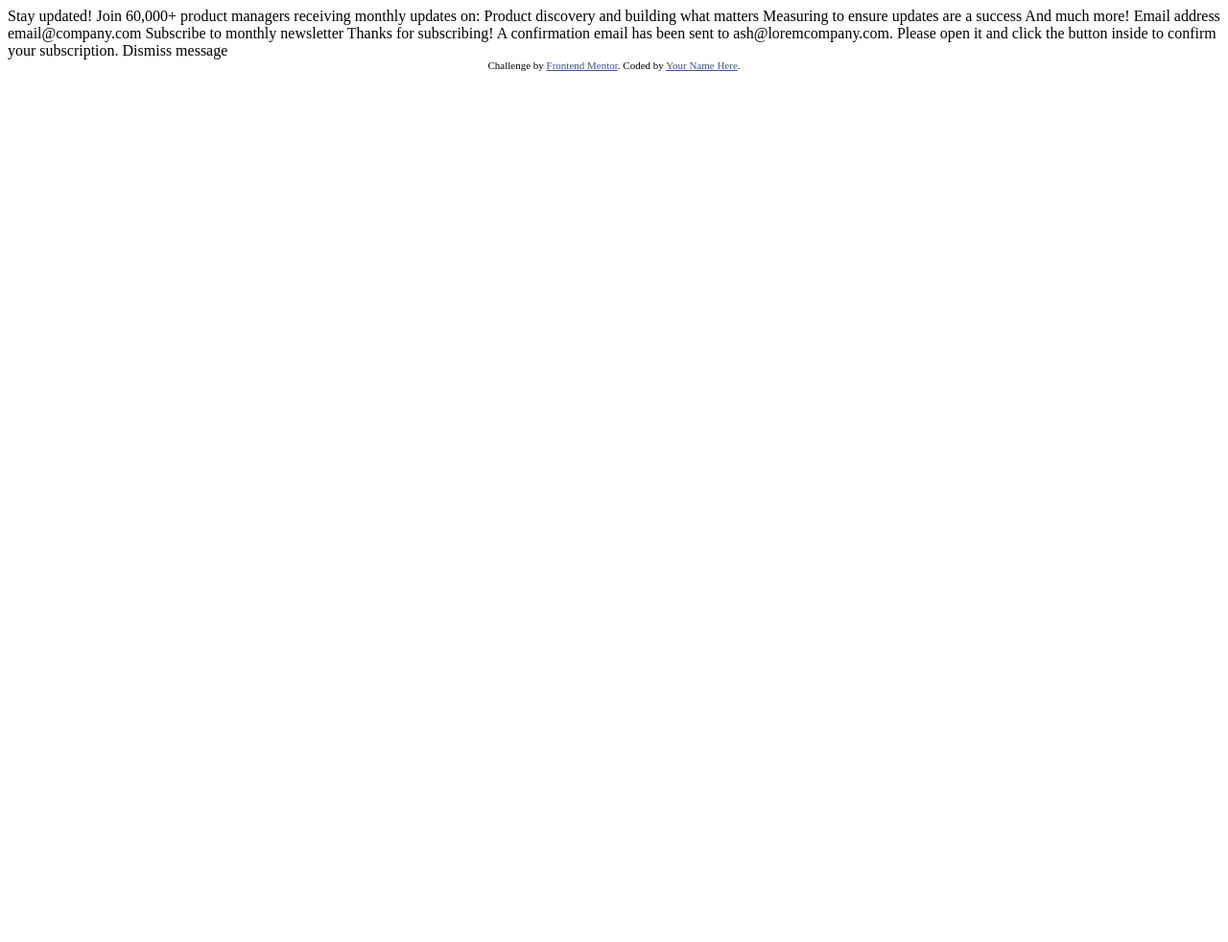
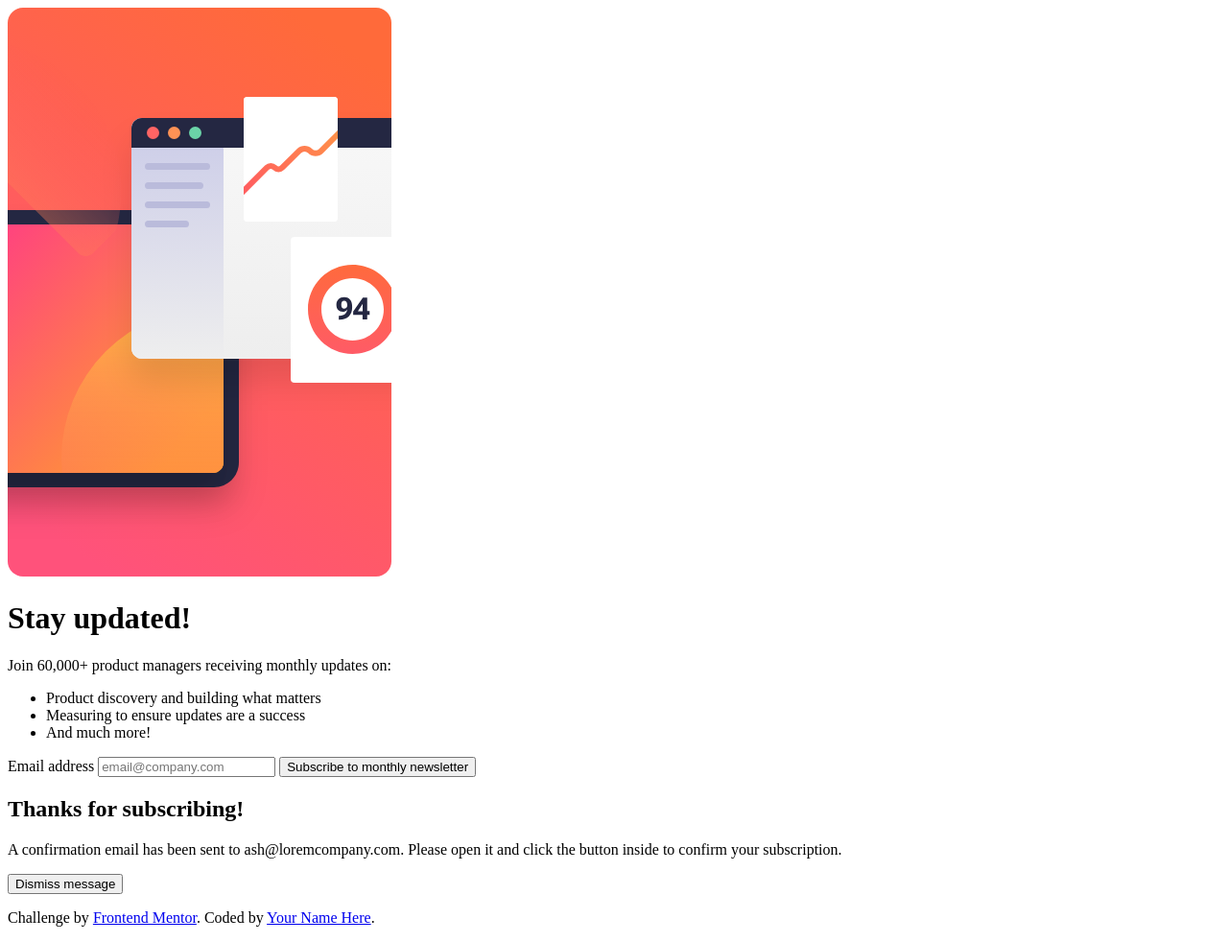
Before and after one commit to samuel-adu/newsletter-signup-form, a plain HTML site: page index.html in a window 1280 px wide. Shown: the whole page at 96% size. Before the commit the page ends 800 px from the top, so only its background shows below. Drawn offline with Linux system fonts and the light colour scheme.

Commit message:
add semantic html

```diff
--- a/index.html
+++ b/index.html
@@ -1,52 +1,80 @@
 <!DOCTYPE html>
 <html lang="en">
   <head>
-  <meta charset="UTF-8">
-  <meta name="viewport" content="width=device-width, initial-scale=1.0"> <!-- displays site properly based on user's device -->
+    <meta charset="UTF-8" />
+    <meta name="viewport" content="width=device-width, initial-scale=1.0" />
+    <!-- displays site properly based on user's device -->
 
-  <link rel="icon" type="image/png" sizes="32x32" href="./assets/images/favicon-32x32.png">
-
-  <title>Frontend Mentor | Newsletter sign-up form with success message</title>
-
-  <!-- Feel free to remove these styles or customise in your own stylesheet 👍 -->
-  <style>
-    .attribution { font-size: 11px; text-align: center; }
-    .attribution a { color: hsl(228, 45%, 44%); }
-  </style>
+    <link
+      rel="icon"
+      type="image/png"
+      sizes="32x32"
+      href="./assets/images/favicon-32x32.png"
+    />
+    <link rel="preconnect" href="https://fonts.googleapis.com" />
+    <link rel="preconnect" href="https://fonts.gstatic.com" crossorigin />
+    <link
+      href="https://fonts.googleapis.com/css2?family=Roboto:wght@400;700&display=swap"
+      rel="stylesheet"
+    />
+    <title>
+      Frontend Mentor | Newsletter sign-up form with success message
+    </title>
   </head>
   <body>
+    <main>
+      <picture>
+        <source
+          media="(min-width: 640px)"
+          srcset="./assets/images/illustration-sign-up-desktop.svg"
+        />
+        <img
+          src="./assets/images/illustration-sign-up-mobile.svg"
+          alt="signup illustration"
+        />
+      </picture>
+
+      <h1>Stay updated!</h1>
+
+      <p>Join 60,000+ product managers receiving monthly updates on:</p>
+      <ul>
+        <li>Product discovery and building what matters</li>
+        <li>Measuring to ensure updates are a success</li>
+        <li>And much more!</li>
+      </ul>
 
       <!-- Sign-up form start -->
-
-  Stay updated!
-
-  Join 60,000+ product managers receiving monthly updates on:
-
-  Product discovery and building what matters
-  Measuring to ensure updates are a success
-  And much more!
-
-  Email address
-  email@company.com
-
-  Subscribe to monthly newsletter
-
+      <form id="form">
+        <label for="email">Email address</label>
+        <input
+          type="email"
+          name="email"
+          id="email"
+          placeholder="email@company.com"
+        />
+        <button>Subscribe to monthly newsletter</button>
+      </form>
       <!-- Sign-up form end -->
 
       <!-- Success message start -->
-
-  Thanks for subscribing!
-
-  A confirmation email has been sent to ash@loremcompany.com.
-  Please open it and click the button inside to confirm your subscription.
-
-  Dismiss message
-
+      <div class="success">
+        <h2>Thanks for subscribing!</h2>
+        <p>
+          A confirmation email has been sent to
+          <span class="subscriberEmail">ash@loremcompany.com</span>. Please open
+          it and click the button inside to confirm your subscription.
+        </p>
+        <button>Dismiss message</button>
+      </div>
       <!-- Success message end -->
-
-  <div class="attribution">
-    Challenge by <a href="https://www.frontendmentor.io?ref=challenge" target="_blank">Frontend Mentor</a>.
-    Coded by <a href="#">Your Name Here</a>.
-  </div>
+    </main>
+    <footer>
+      <p class="attribution">
+        Challenge by
+        <a href="https://www.frontendmentor.io?ref=challenge" target="_blank"
+          >Frontend Mentor</a
+        >. Coded by <a href="#">Your Name Here</a>.
+      </p>
+    </footer>
   </body>
 </html>
```
Lines whose indentation alone changed are shown as unchanged.
